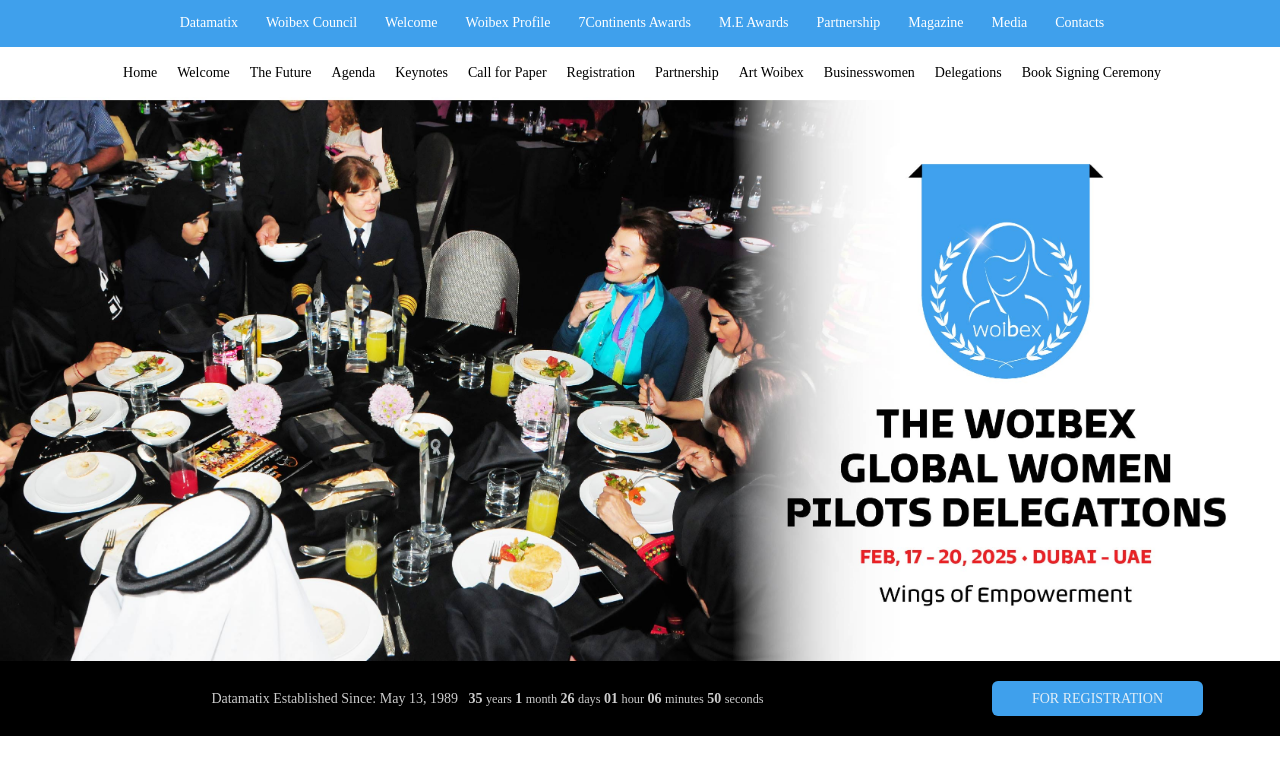
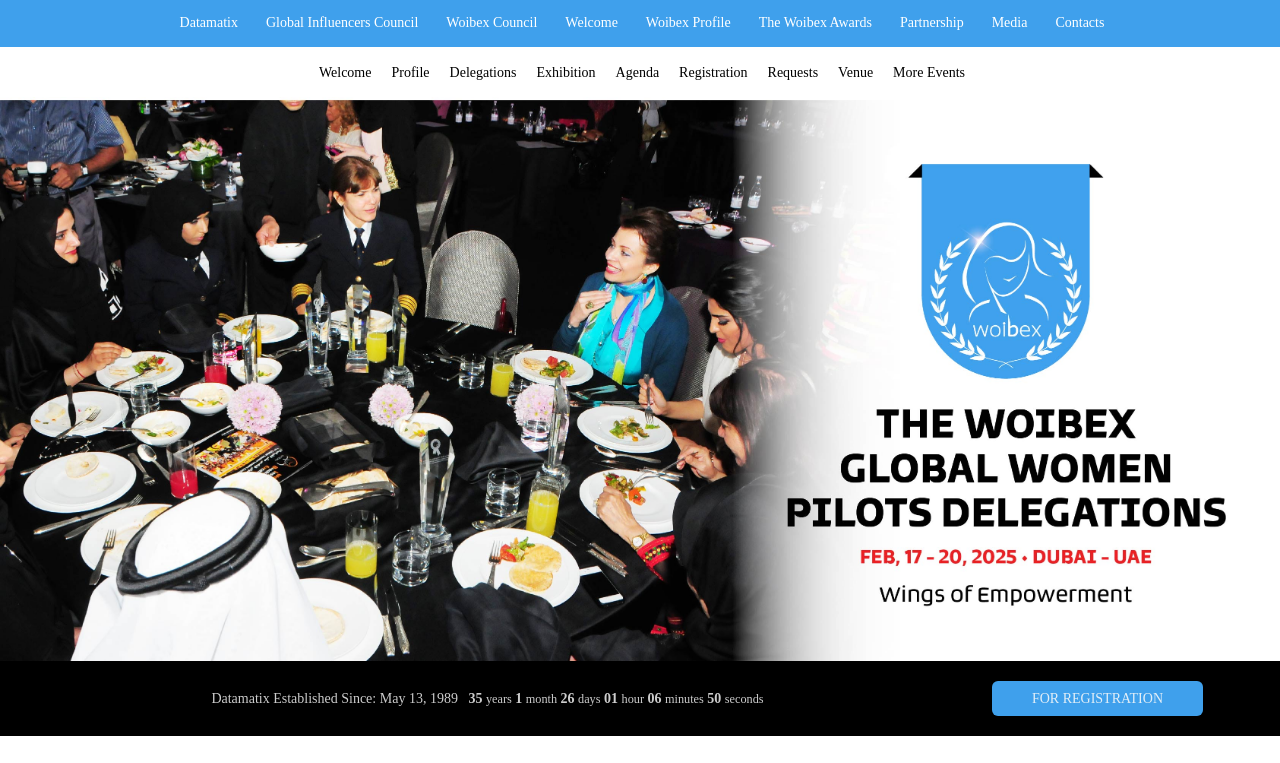
Before and after one commit to Abdallahelmesery213/The-Woibex-Global-Women-Pilots, a plain HTML site: page index.html in a window 1280 px wide. Shown: the part 294-1057 px from the top of the page. Drawn offline with nearby package versions, Linux system fonts and the light colour scheme; a web font is replaced by a local one.

Commit message:
upd pilot

```diff
--- a/index.html
+++ b/index.html
@@ -40,25 +40,22 @@
                 <a href="https://www.datamatixgroup.com/" target="_blank">Datamatix</a>
               </li>
               <li class="list-inline-item">
-                <a href="#"> Woibex Council</a>
+                <a href="https://datamatixgroup.com/wic/" target="_blank">Global Influencers Council</a>
               </li>
               <li class="list-inline-item">
-                  <a href="#">Welcome </a>
+                <a href="http://www.woibexcouncil.com/" target="_blank">Woibex Council</a>
               </li>
               <li class="list-inline-item">
-                <a href="#">  Woibex Profile </a>
+                <a href="#">Welcome</a>
               </li>
               <li class="list-inline-item">
-                <a href="#"> 7Continents Awards </a>
+                <a href="#">Woibex Profile</a>
               </li>
               <li class="list-inline-item">
-                <a href="#">M.E Awards</a>
+                <a href="https://meawards.com">The Woibex Awards</a>
               </li>
               <li class="list-inline-item">
                 <a href="#">Partnership</a>
-              </li>
-              <li class="list-inline-item">
-                <a href="#">Magazine</a>
               </li>
               <li class="list-inline-item">
                 <a href="#">Media</a>
@@ -66,49 +63,39 @@
               <li class="list-inline-item">
                 <a href="#">Contacts</a>
               </li>
-
             </ul>
           </div>
           <div class="nav3">
               <ul class="list-unstyled lists">
                   <li class="list-inline-item">
-                      <a href="./index.html">Home</a>
+                      <a href="#">	Welcome</a>
                   </li>
                 <li class="list-inline-item">
-                  <a href="#">Welcome </a>
+                  <a href="#">Profile  </a>
                 </li>
                 <li class="list-inline-item">
-                  <a href="#">  The Future</a>
+                  <a href="https://woibex.com/Degelations/" target="_blank">Delegations</a>
                 </li>
                 <!-- <li class="list-inline-item">
                   <a href="http://www.indubaiservices.com/" target="_blank"> Business Setup </a>
                 </li> -->
                 <li class="list-inline-item">
-                  <a href="#"> Agenda</a>
+                  <a href="#">	Exhibition </a>
                 </li>
                 <li class="list-inline-item">
-                  <a href="#">  Keynotes</a>
+                  <a href="#">  Agenda</a>
                 </li>
                 <li class="list-inline-item">
-                  <a href="#"> Call for Paper</a>
+                  <a href="#"> Registration</a>
                 </li>
                 <li class="list-inline-item">
-                  <a href="#">  Registration</a>
+                  <a href="#">  Requests</a>
                 </li>
                 <li class="list-inline-item">
-                  <a href="#"> Partnership</a>
+                  <a href="#"> Venue</a>
                 </li>
                 <li class="list-inline-item">
-                  <a href="#"> Art Woibex</a>
-                </li>
-                <li class="list-inline-item">
-                  <a href="#"> Businesswomen</a>
-                </li>
-                <li class="list-inline-item">
-                  <a href="#"> Delegations</a>
-                </li>
-                <li class="list-inline-item">
-                  <a href="#"> Book Signing Ceremony</a>
+                  <a href="https://woibex.com/more-events.html" target="_blank">	More Events</a>
                 </li>
 
               </ul>
```
